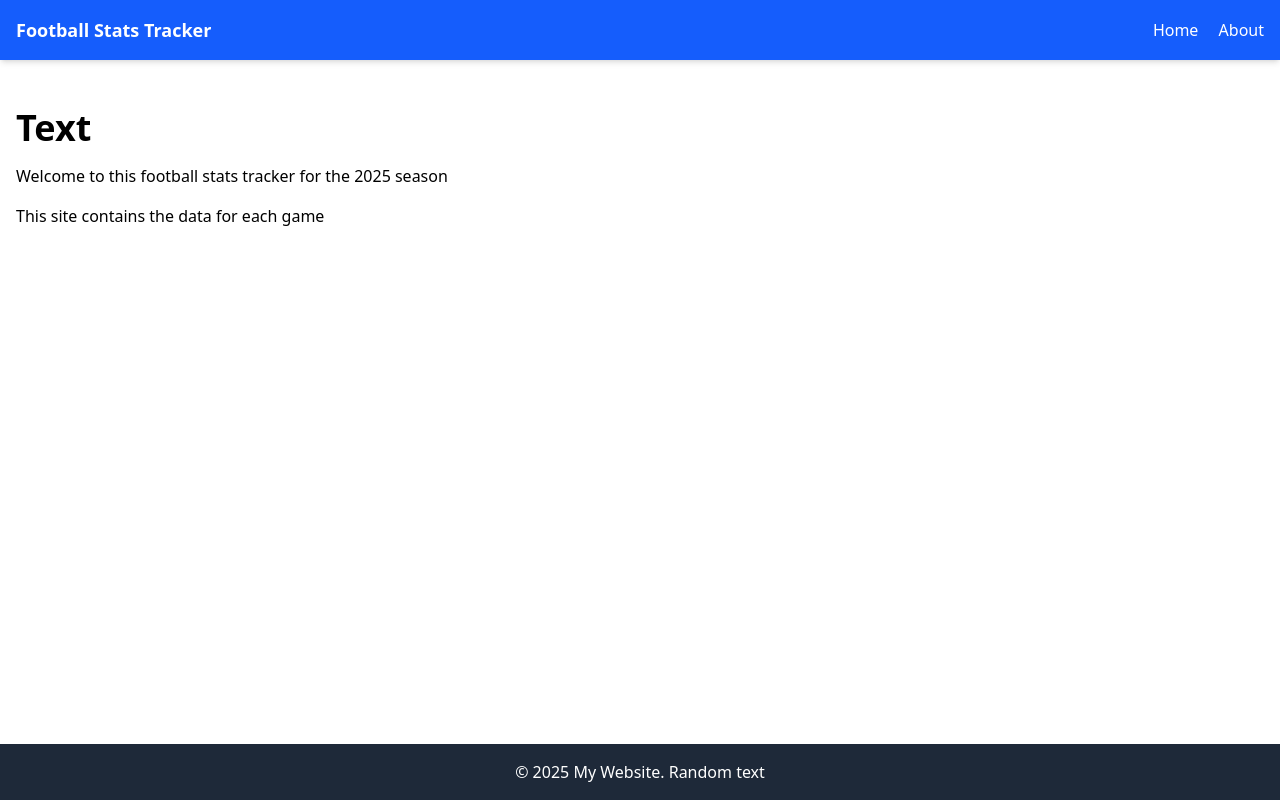
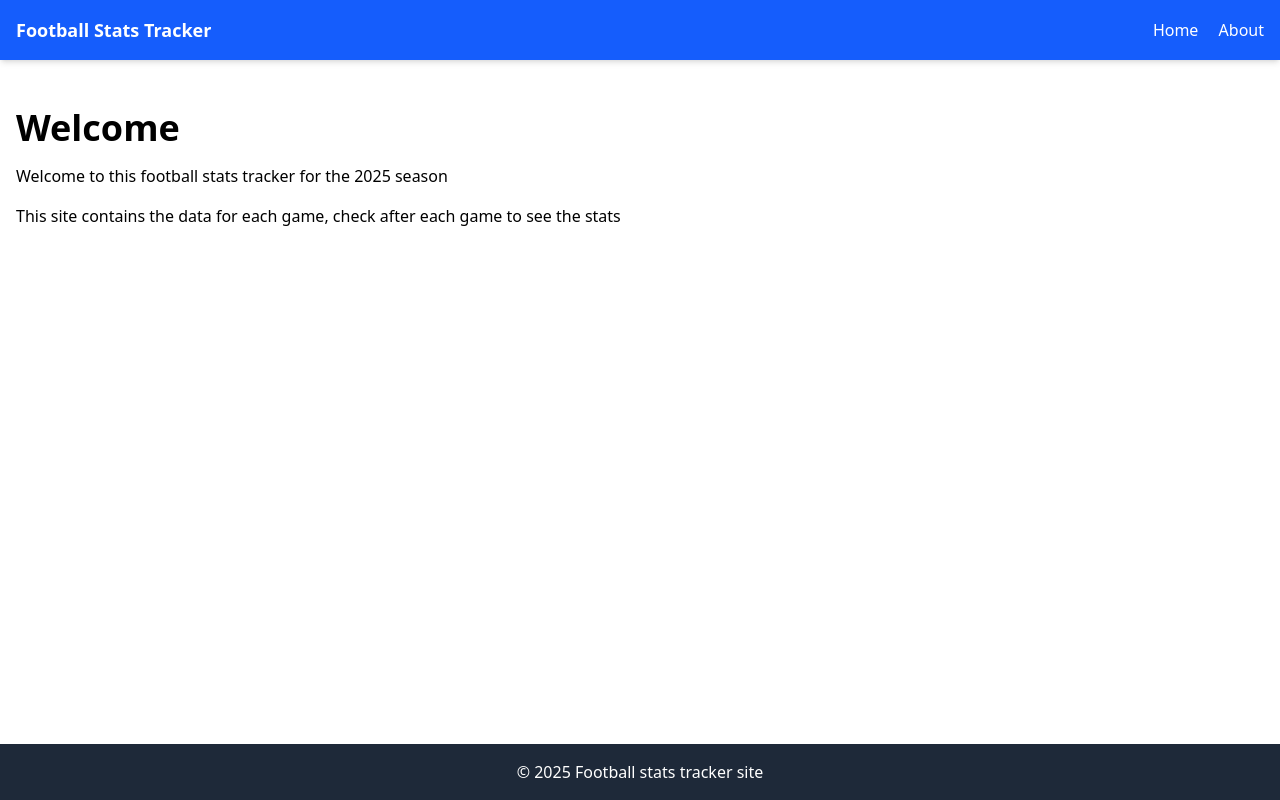
Before and after one commit to anonymous3813/football-stats-tracker-site, a SvelteKit app: page /about in a window 1280 px wide. Built offline with nearby package versions, Linux system fonts and the light colour scheme; no server answers; the database is empty.

Commit message:
fix home

```diff
--- a/src/routes/+layout.svelte
+++ b/src/routes/+layout.svelte
@@ -9,7 +9,7 @@
     <div class="flex justify-between items-center">
       <div class="text-lg font-bold">Football Stats Tracker</div>
       <div class="space-x-4">
-        <a href=" " class="hover:text-gray-200">Home</a>
+        <a href="/" class="hover:text-gray-200">Home</a>
         <a href="/about" class="hover:text-gray-200">About</a>
       </div>
     </div>
@@ -22,6 +22,6 @@
 
   <!-- Footer -->
   <footer class="bg-gray-800 text-white py-4 text-center">
-    <p>&copy; {new Date().getFullYear()} My Website. Random text</p>
+    <p>&copy; {new Date().getFullYear()} Football stats tracker site</p>
   </footer>
 </div>
--- a/src/routes/about/+page.svelte
+++ b/src/routes/about/+page.svelte
@@ -4,11 +4,11 @@
 </svelte:head>
 
 <main class="container mx-auto px-4 py-8 m-4">
-    <h1 class="text-4xl font-bold mb-4">Text</h1>
+    <h1 class="text-4xl font-bold mb-4">Welcome</h1>
     <p class="mb-4">
       Welcome to this football stats tracker for the 2025 season
     </p>
     <p class="mb-4">
-      This site contains the data for each game
+      This site contains the data for each game, check after each game to see the stats
     </p>
 </main>
```
